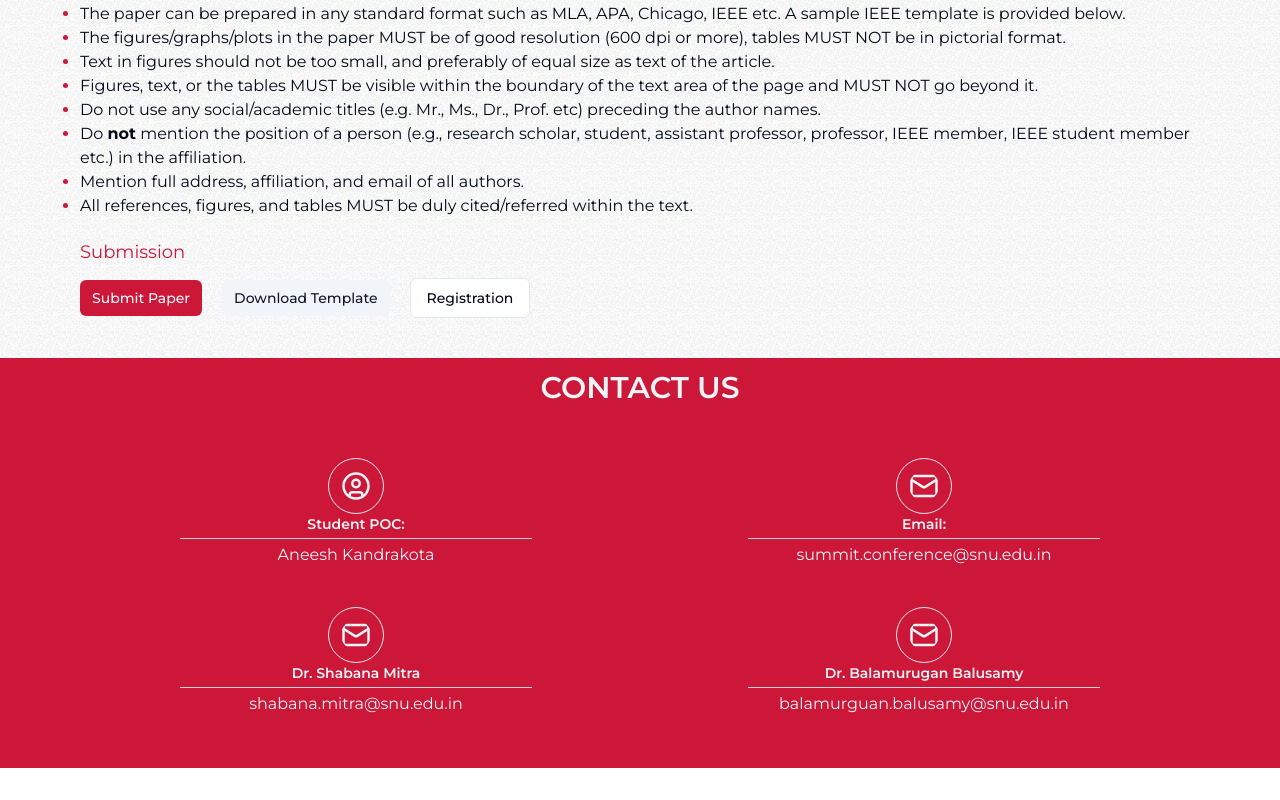
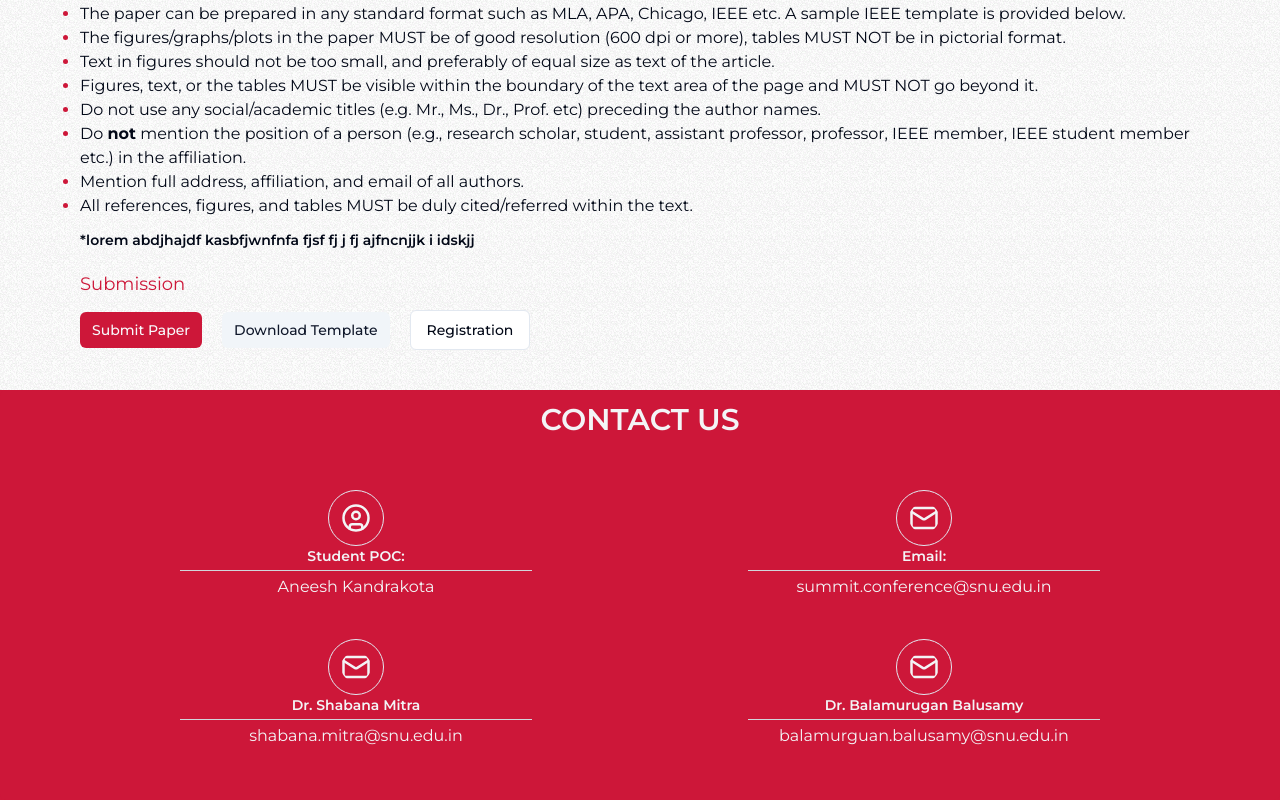
Before and after one commit to Narayana212/event-conf, a Next.js app: page /paper in a window 1280 px wide. Shown: the part 994-1794 px from the top of the page. Before the commit the page ends 1762 px from the top, so only its background shows below. Built offline with nearby package versions, Linux system fonts and the light colour scheme.

Commit message:
final changes

```diff
--- a/content/paper.js
+++ b/content/paper.js
@@ -20,6 +20,8 @@ const conferenceGuidelines = [
 
 
 
+ const imp="*lorem abdjhajdf kasbfjwnfnfa  fjsf fj j fj ajfncnjjk i idskjj "
+
 
   // Exporting the arrays
-  export { conferenceGuidelines, eligibility };
+  export { conferenceGuidelines, eligibility,imp };
--- a/src/components/guidelines.tsx
+++ b/src/components/guidelines.tsx
@@ -1,5 +1,5 @@
 import React from "react";
-import { conferenceGuidelines, eligibility } from "../../content/paper";
+import { conferenceGuidelines, eligibility, imp } from "../../content/paper";
 import { Button, buttonVariants } from "./ui/button";
 import Link from "next/link";
 
@@ -27,6 +27,7 @@ const Guidelines = () => {
       <ul className="mt-3 flex flex-col justify-center list-disc marker:text-[#CD1739] ">
         {renderEligibilityPoints()}
       </ul>
+      <p dangerouslySetInnerHTML={{__html:imp}} className="mt-3 text-sm font-semibold"></p>
 
       <h1 className="text-[#CD1739] text-lg mt-5">Submission</h1>
 
```
